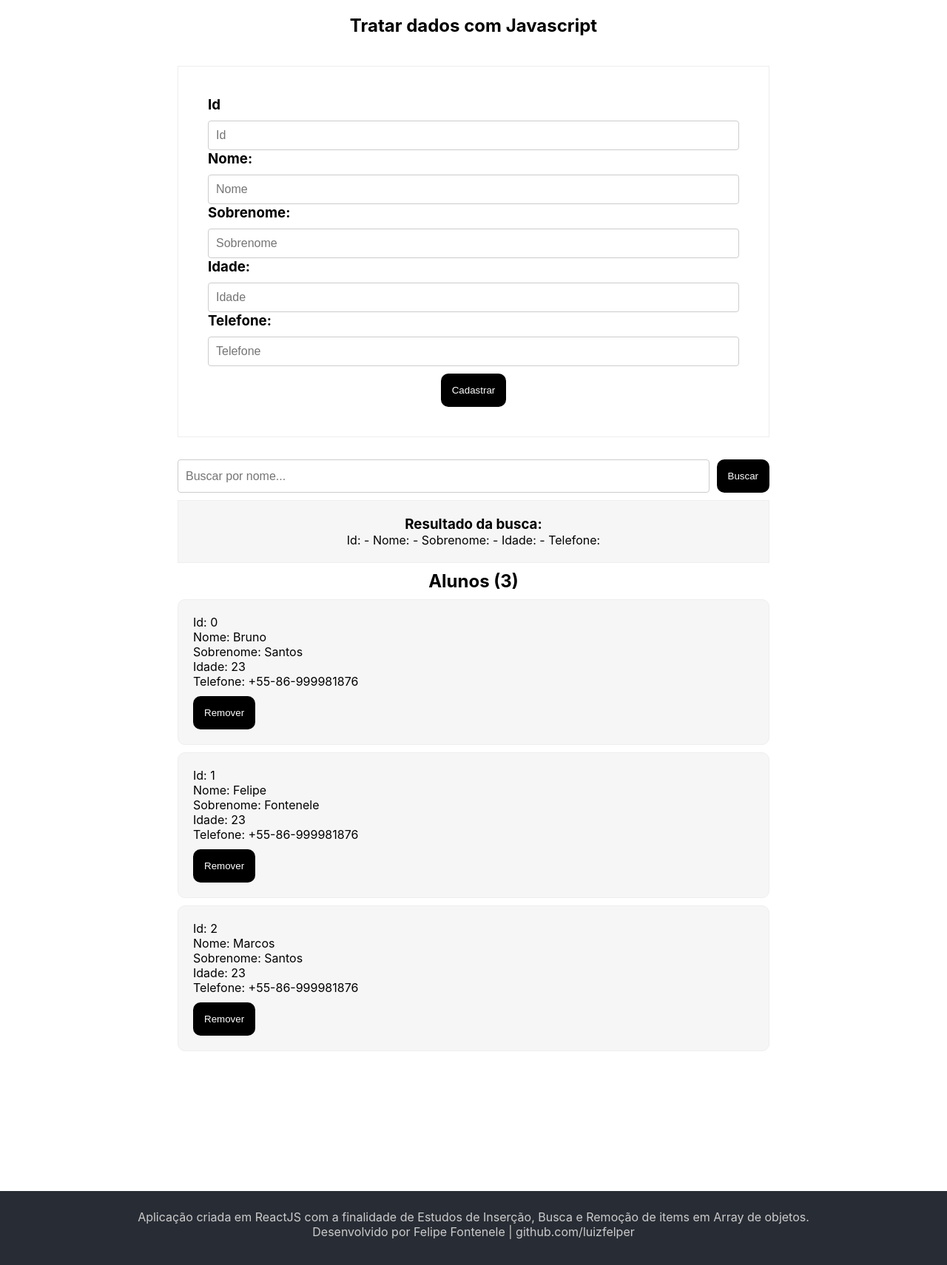
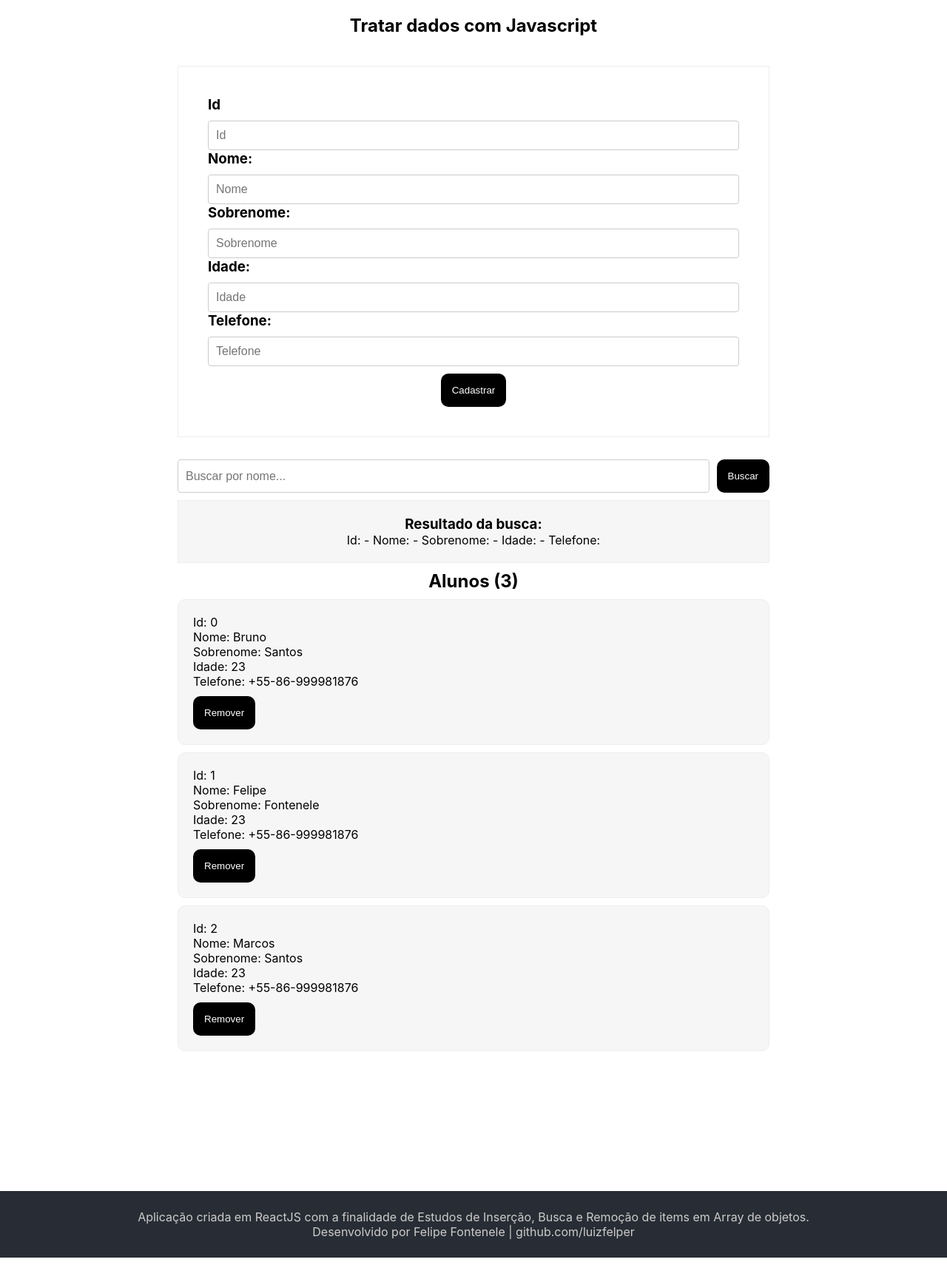
Before and after one commit to luizfelper/ArraysInJavascript, a React (Create React App) app: page / in a window 1280 px wide. Shown: the whole page at 74% size. Built offline with nearby package versions, Linux system fonts and the light colour scheme.

Commit message:
stilização do Footer

```diff
--- a/src/App.css
+++ b/src/App.css
@@ -98,7 +98,7 @@ button {
 .footer {
   color: #ccc;
   width: 100%;
-  height: 100px;
+  height: auto;
   background-color: #282c34;
   bottom: 0;
 }
```
